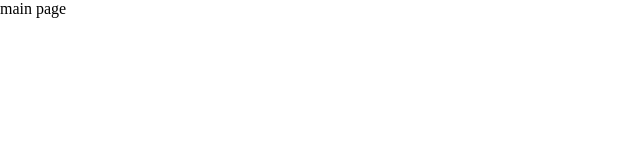
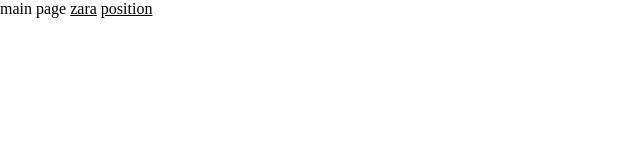
Before and after one commit to razumcevvaa/HTML, a plain HTML site: page index.html in a window 1280 px wide. Shown: the whole page, without its empty margins (0-640 px from the left). Drawn offline with Linux system fonts and the light colour scheme; files that its build step writes are made by us from their sources.

Commit message:
add 2 refs

```diff
--- a/index.html
+++ b/index.html
@@ -11,5 +11,7 @@
 </head>
 <body>
     main page
+    <a href="zara/">zara</a>
+    <a href="position/">position</a>
 </body>
 </html>
```
